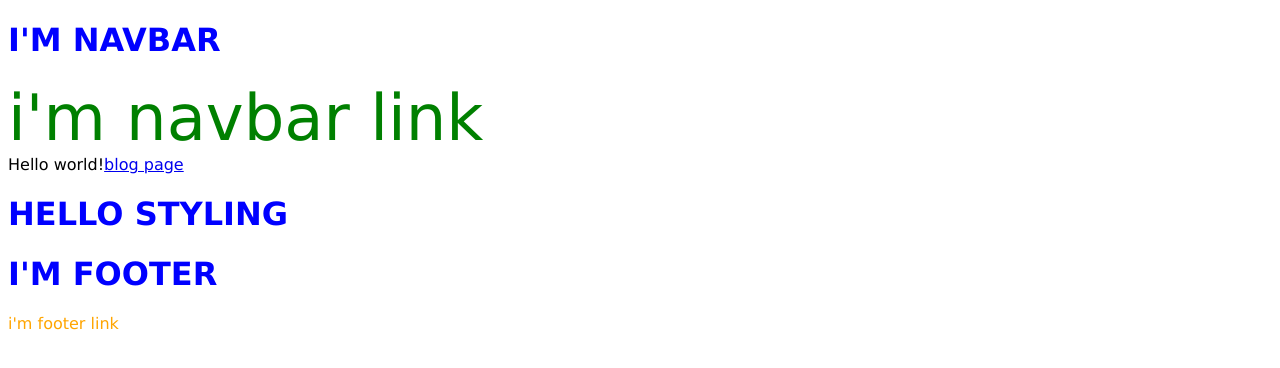
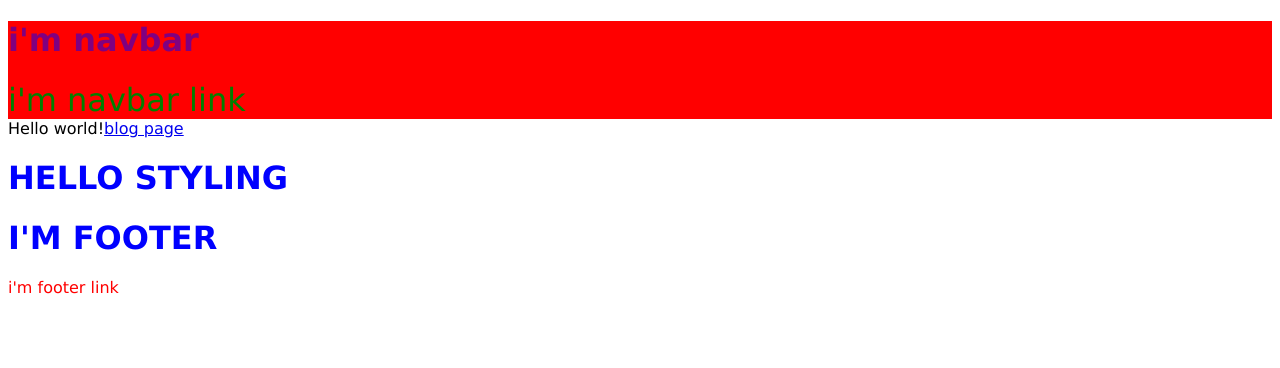
Before and after one commit to js-tut/gatsby-backroads-project, a Gatsby app: page / in a window 1280 px wide. Shown: the top 368 px of the page. Built offline with nearby package versions, Linux system fonts and the light colour scheme.

Commit message:
11-css-modules

```diff
--- a/src/components/Footer.js
+++ b/src/components/Footer.js
@@ -4,7 +4,7 @@ const Footer = () => {
   return (
     <div>
       <h1>I'm footer</h1>
-      <div className="footer-links">i'm footer link</div>
+      <div className="links">i'm footer link</div>
     </div>
   )
 }
--- a/src/components/Navbar.js
+++ b/src/components/Navbar.js
@@ -1,10 +1,13 @@
 import React from "react"
-import "./navbar.css"
+// import "./navbar.css"
+import styles from "./navbar.module.css"
+console.log(styles)
+
 const Navbar = () => {
   return (
-    <div>
+    <div className={styles.navbar}>
       <h1>i'm navbar</h1>
-      <div className="navbar-links">i'm navbar link</div>
+      <div className={styles.links}>i'm navbar link</div>
     </div>
   )
 }
--- a/src/components/layout.css
+++ b/src/components/layout.css
@@ -5,11 +5,8 @@ h1 {
 body {
   font-family: Verdana, Geneva, Tahoma, sans-serif;
 }
-.navbar-links {
-  color: green;
-}
-.footer-links {
-  color: orange;
+.links {
+  color: red;
 }
 /* size */
 /* unique */
--- /dev/null
+++ b/src/components/navbar.module.css
@@ -0,0 +1,13 @@
+.navbar {
+  background: red;
+}
+
+.links {
+  color: green;
+  font-size: 2rem;
+}
+
+.navbar h1 {
+  color: purple;
+  text-transform: lowercase;
+}
```
